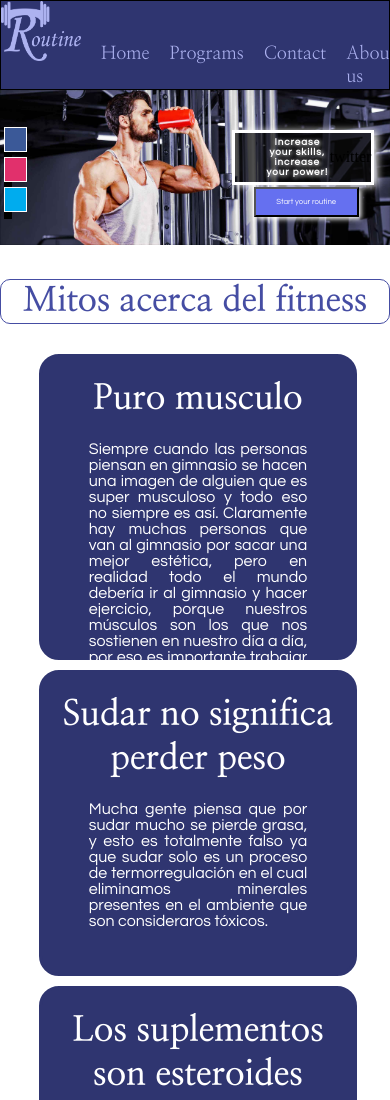
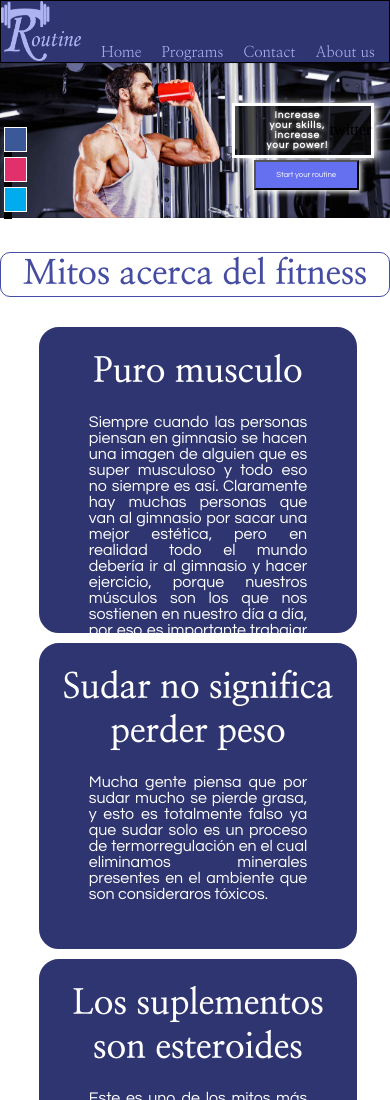
Before and after one commit to eliseoleon/FitRoutine, a plain HTML site: page index.html in a window 390 px wide. Shown: the top 1100 px of the page. Drawn offline with nearby package versions, Linux system fonts and the light colour scheme.

Commit message:
Cambio en el responsive quinta parte

```diff
--- a/estilos.css
+++ b/estilos.css
@@ -382,6 +382,15 @@ footer {
 
 
 @media screen and (max-width: 767px) {
+    header img {
+        width: 120px;
+
+     }
+
+     li{
+        font-size: 15px;
+        margin-left: 20px;
+     }
     .slogan {
         width: 35%;
         margin-bottom: 10px;
```
